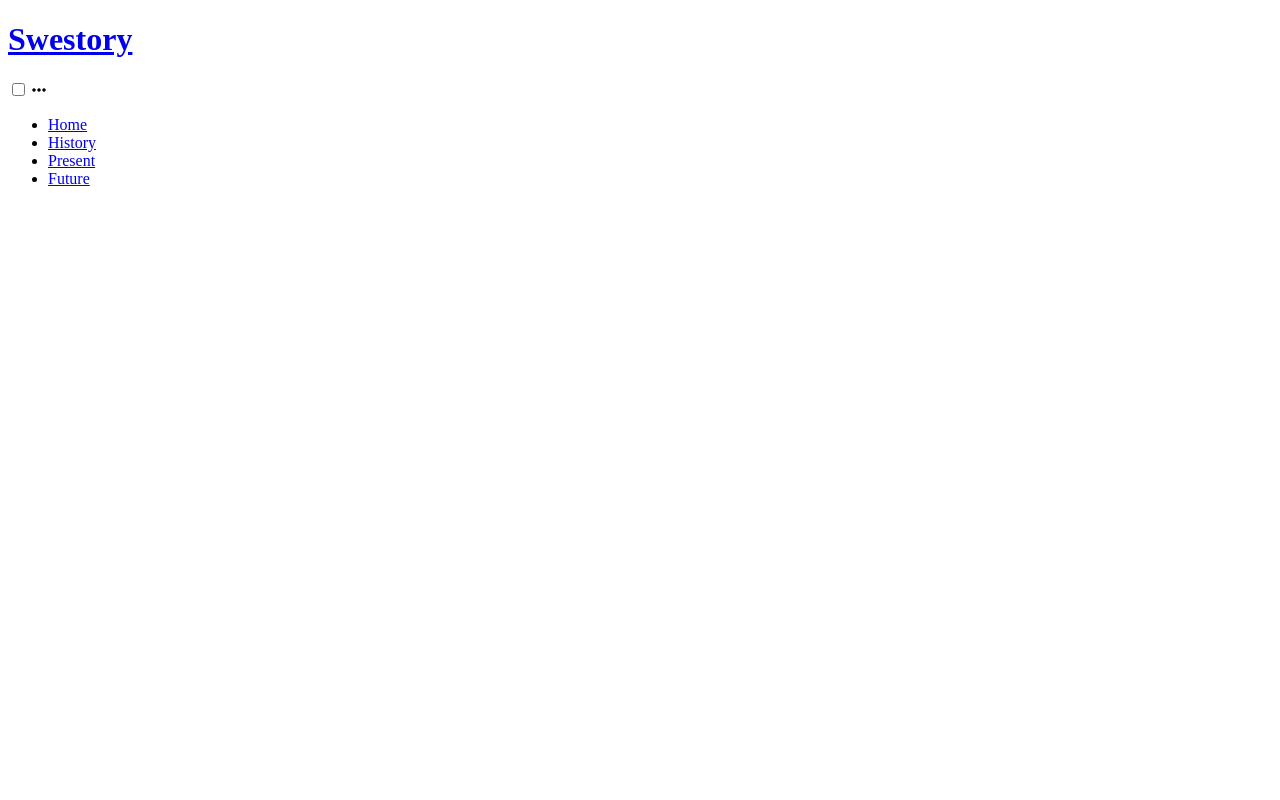
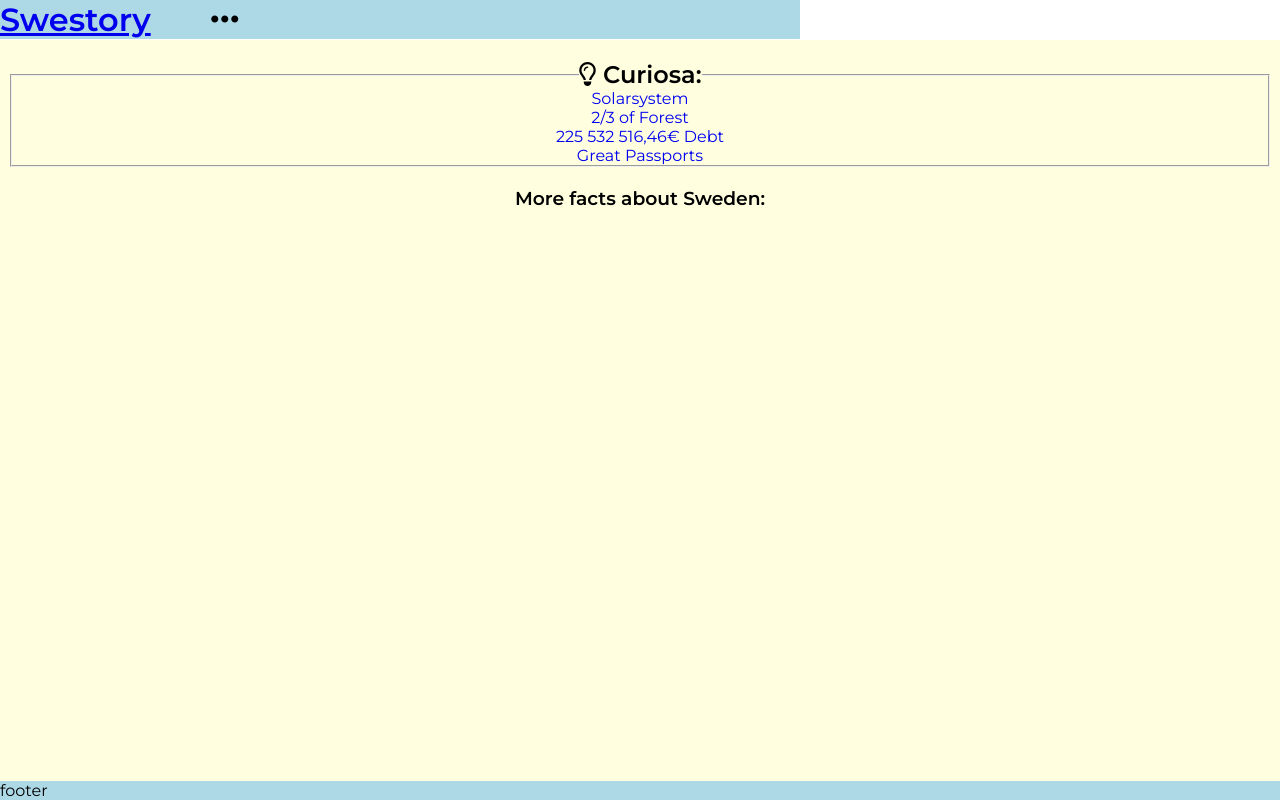
Before and after one commit to Bigkaboon/Swestory, a plain HTML site: page index.html in a window 1280 px wide. Drawn offline with Linux system fonts and the light colour scheme.

Commit message:
Styled the nav (can toggle), added curiosa links, font-family, properties for header, main and footer is set, styled links

```diff
--- a/assets/style.css
+++ b/assets/style.css
@@ -0,0 +1,105 @@
+@import url('https://fonts.googleapis.com/css2?family=Lato:wght@300&family=Montserrat:ital,wght@0,300;0,400;0,500;0,600;1,100;1,800&family=Oswald:wght@200;300;400;500;600;700&family=Young+Serif&display=swap');
+
+* {
+    padding: 0;
+    margin: 0;
+    box-sizing: border-box;
+}
+
+
+body {
+    min-height: 100vh;
+    display: flex;
+    flex-direction: column;
+    font-family: 'Montserrat', sans-serif;
+}
+
+.center {
+    text-align: center;
+}
+
+header {
+    display: flex;
+    background-color: lightblue;
+    align-items: baseline;
+    z-index: 99;
+    position: fixed;
+    width: 100vh;
+
+
+}
+
+/* Toggle menu (Edit) */
+nav {
+    position: absolute;
+    background-color: #ffffff;
+    width: 100%;
+    left: 0;
+    padding: 0 1rem;
+    box-shadow: 0 2px 2px #3a3a3a;
+    display: none;
+    top: 100%;
+}
+
+#nav-toggle:checked~nav {
+    display: block;
+}
+
+#nav-toggle {
+    display: none;
+
+}
+
+.nav-toggle-label {
+    font-size: 2rem;
+}
+
+/* Move menu button right */
+.right {
+    margin-left: 60px;
+}
+
+/* style menu button */
+label i {
+    font-size: 2rem;
+    color: ;
+}
+
+
+
+
+main {
+    background-color: lightyellow;
+    flex: 1 0 auto;
+    align-items: right;
+    margin-top: 40px;
+}
+
+fieldset {
+    margin: 20px 10px;
+}
+
+
+
+fieldset li {
+    text-align: center;
+}
+
+li {
+    list-style-type: none;
+
+}
+
+a {
+    text-decoration: none;
+}
+
+a:hover {
+    text-decoration: underline;
+}
+
+
+footer {
+    background-color: lightblue;
+
+}
--- a/index.html
+++ b/index.html
@@ -11,25 +11,42 @@
     />
     <!-- add a favicon -->
     <title>Swestory</title>
+    <link rel="stylesheet" href="assets/style.css" />
   </head>
   <body>
     <header>
       <a href="index.html">
         <h1 id="logo">Swestory</h1>
       </a>
+
+      <!-- Menu button -->
       <input type="checkbox" name="nav-toggle" id="nav-toggle" />
-      <label for="nav-toggle"><i class="fa-solid fa-ellipsis"></i></label>
+      <label for="nav-toggle"><i class="fa-solid fa-ellipsis right"></i></label>
+
       <nav>
         <ul id="menu">
-          <li><a href="index.html">Home</a></li>
           <li><a href="history.html">History</a></li>
           <li><a href="present.html">Present</a></li>
           <li><a href="future.html">Future</a></li>
         </ul>
+        <!-- Home button:           <li><a href="index.html">Home</a></li> -->
       </nav>
     </header>
-    <main></main>
-    <footer></footer>
+    <main>
+      <fieldset id="curiosa">
+        <legend class="center">
+          <h2><i class="fa-regular fa-lightbulb"></i> Curiosa:</h2>
+        </legend>
+        <ul>
+          <li><a href="solarsystem.html">Solarsystem</a></li>
+          <li><a href="2thirdsforest.html">2/3 of Forest</a></li>
+          <li><a href="bigdept.html">225 532 516,46€ Debt</a></li>
+          <li><a href="passports.html">Great Passports</a></li>
+        </ul>
+      </fieldset>
+      <h3 class="center">More facts about Sweden:</h3>
+    </main>
+    <footer>footer</footer>
     <script
       src="https://kit.fontawesome.com/3b20d96fa9.js"
       crossorigin="anonymous"
```
